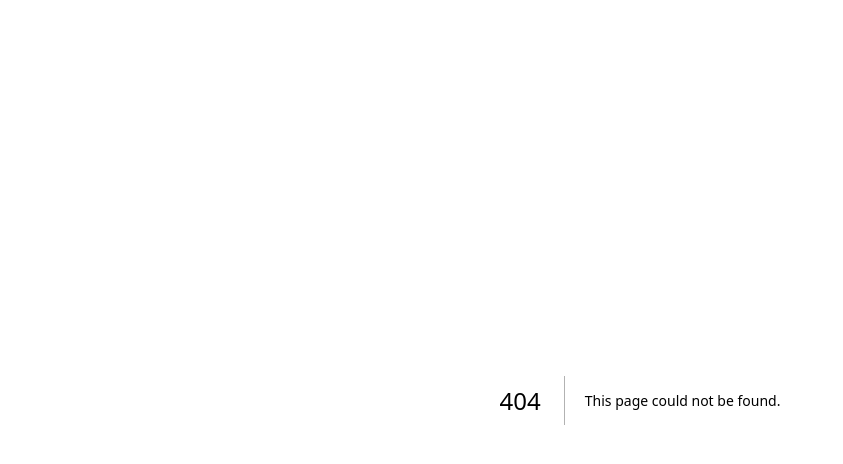
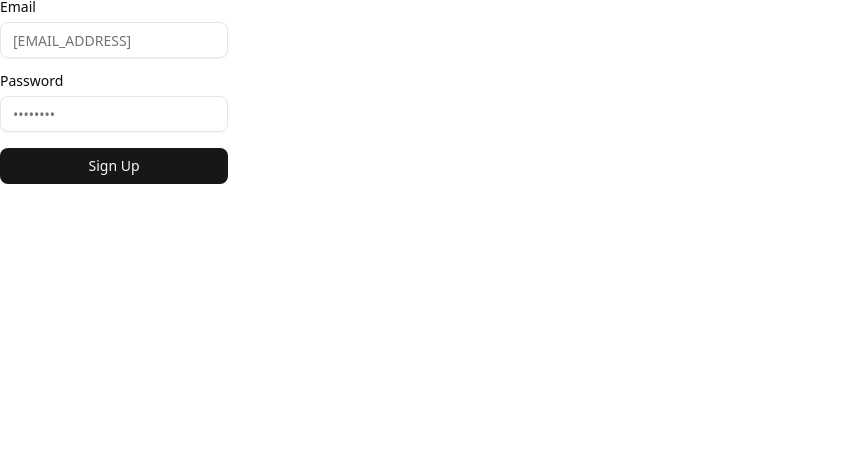
Before and after one commit to realSJ30/hub, a Next.js app: page /signup in a window 1280 px wide. Before the commit this address had no page. Shown: the top 464 px of the page, without its empty margins (0-843 px from the left). Built offline with nearby package versions, Linux system fonts and the light colour scheme.

Commit message:
feat: Implement login and signup pages, introduce input and label UI components, and update navbar navigation.

```diff
--- /dev/null
+++ b/app/login/page.tsx
@@ -0,0 +1,7 @@
+const LoginPage = () => {
+  return (
+    <div>LoginPage</div>
+  )
+}
+
+export default LoginPage
--- /dev/null
+++ b/app/signup/components/signup-form.tsx
@@ -0,0 +1,21 @@
+import { Button } from "@/components/ui/button"
+import { Input } from "@/components/ui/input"
+import { Label } from "@/components/ui/label"
+
+const SignUpForm = () => {
+  return (
+    <div className="flex flex-col gap-4">
+        <div className="flex flex-col gap-2">
+            <Label htmlFor="email">Email</Label>
+            <Input id="email" type="email" placeholder="[EMAIL_ADDRESS]" />
+        </div>
+        <div className="flex flex-col gap-2">
+            <Label htmlFor="password">Password</Label>
+            <Input id="password" type="password" placeholder="••••••••" />
+        </div>
+        <Button>Sign Up</Button>
+    </div>
+  )
+}
+
+export default SignUpForm
--- /dev/null
+++ b/app/signup/page.tsx
@@ -0,0 +1,11 @@
+import SignUpForm from "./components/signup-form"
+
+const SignUpPage = () => {
+  return (
+    <div className="flex gap-4">
+        <SignUpForm />
+    </div>
+  )
+}
+
+export default SignUpPage
--- a/components/custom/navbar.tsx
+++ b/components/custom/navbar.tsx
@@ -34,11 +34,11 @@ const Navbar = () => {
           </nav>
         </div>
         <div className="flex items-center gap-4">
-            <Button variant="ghost" className="hidden md:inline-flex">
-              Sign In
+            <Button asChild variant="ghost" className="hidden md:inline-flex">
+              <Link href="/login">Sign In</Link>
             </Button>
-            <Button>
-              Sign Up
+            <Button asChild>
+              <Link href="/signup">Sign Up</Link>
             </Button>
         </div>
       </div>
--- /dev/null
+++ b/components/ui/input.tsx
@@ -0,0 +1,21 @@
+import * as React from "react"
+
+import { cn } from "@/lib/utils"
+
+function Input({ className, type, ...props }: React.ComponentProps<"input">) {
+  return (
+    <input
+      type={type}
+      data-slot="input"
+      className={cn(
+        "file:text-foreground placeholder:text-muted-foreground selection:bg-primary selection:text-primary-foreground dark:bg-input/30 border-input h-9 w-full min-w-0 rounded-md border bg-transparent px-3 py-1 text-base shadow-xs transition-[color,box-shadow] outline-none file:inline-flex file:h-7 file:border-0 file:bg-transparent file:text-sm file:font-medium disabled:pointer-events-none disabled:cursor-not-allowed disabled:opacity-50 md:text-sm",
+        "focus-visible:border-ring focus-visible:ring-ring/50 focus-visible:ring-[3px]",
+        "aria-invalid:ring-destructive/20 dark:aria-invalid:ring-destructive/40 aria-invalid:border-destructive",
+        className
+      )}
+      {...props}
+    />
+  )
+}
+
+export { Input }
--- /dev/null
+++ b/components/ui/label.tsx
@@ -0,0 +1,24 @@
+"use client"
+
+import * as React from "react"
+import * as LabelPrimitive from "@radix-ui/react-label"
+
+import { cn } from "@/lib/utils"
+
+function Label({
+  className,
+  ...props
+}: React.ComponentProps<typeof LabelPrimitive.Root>) {
+  return (
+    <LabelPrimitive.Root
+      data-slot="label"
+      className={cn(
+        "flex items-center gap-2 text-sm leading-none font-medium select-none group-data-[disabled=true]:pointer-events-none group-data-[disabled=true]:opacity-50 peer-disabled:cursor-not-allowed peer-disabled:opacity-50",
+        className
+      )}
+      {...props}
+    />
+  )
+}
+
+export { Label }
--- a/package.json
+++ b/package.json
@@ -9,6 +9,7 @@
     "lint": "eslint"
   },
   "dependencies": {
+    "@radix-ui/react-label": "^2.1.8",
     "@radix-ui/react-slot": "^1.2.4",
     "class-variance-authority": "^0.7.1",
     "clsx": "^2.1.1",
```
Also changed, not shown: 1 other file (tests, documents, lock files or other folders).
